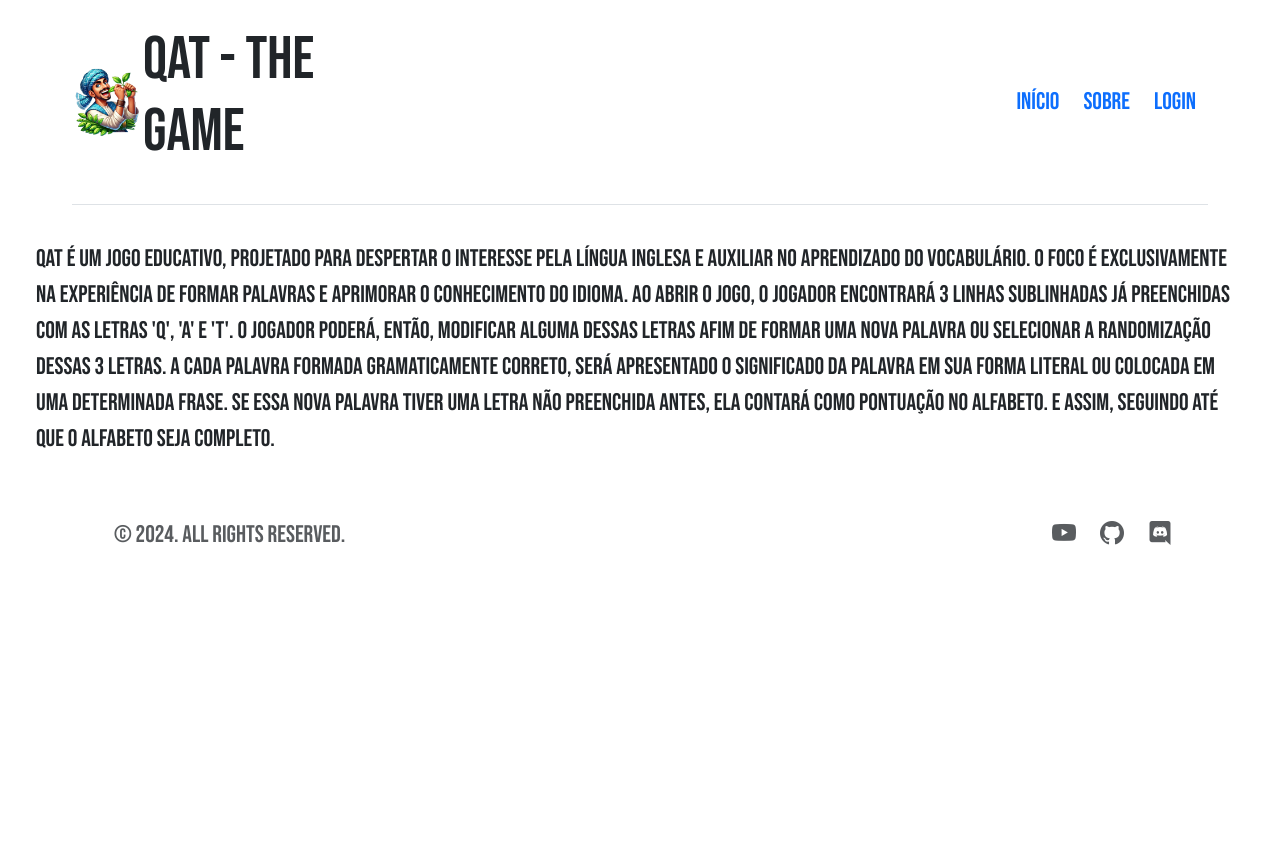
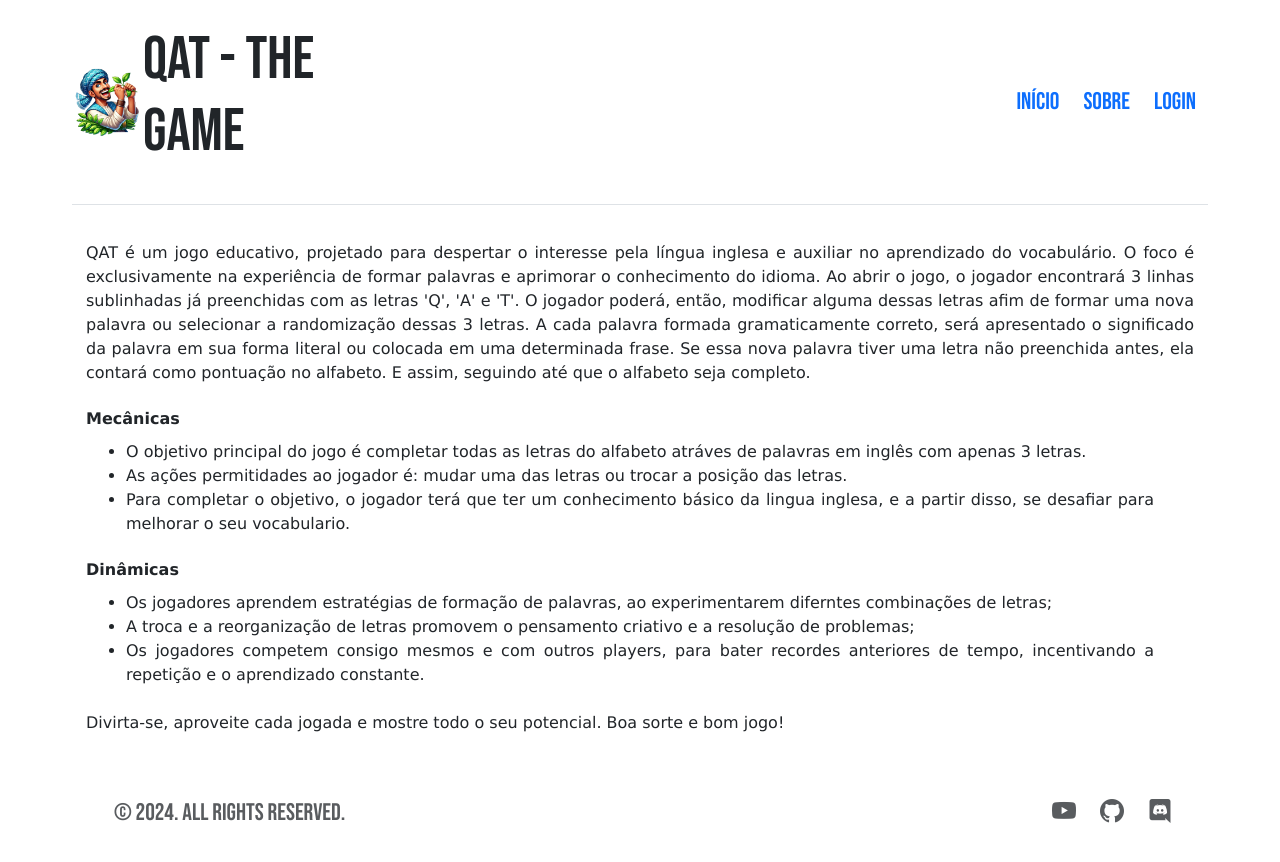
Before and after one commit to carlocoradini/qat-game, a React (Create React App) app: page /detail in a window 1280 px wide. Shown: the top 862 px of the page. Before the commit the page ends 800 px from the top, so only its background shows below. Built offline with nearby package versions, Linux system fonts and the light colour scheme; what pexels would draw is missing.

Commit message:
pequenas modificações na tela sobre

```diff
--- a/src/components/Detail.js
+++ b/src/components/Detail.js
@@ -3,7 +3,7 @@ import React from "react";
 const Detail = () => {
   return (
     <div>
-      <p>
+      <p style={styles.text}>
         QAT é um jogo educativo, projetado para despertar o interesse pela
         língua inglesa e auxiliar no aprendizado do vocabulário. O foco é
         exclusivamente na experiência de formar palavras e aprimorar o
@@ -17,8 +17,73 @@ const Detail = () => {
         pontuação no alfabeto. E assim, seguindo até que o alfabeto seja
         completo.
       </p>
+      <h1 style={styles.itemText}>Mecânicas</h1>
+      <ul style={styles.list}>
+        <li style={styles.itemList}>
+          O objetivo principal do jogo é completar todas as letras do alfabeto
+          atráves de palavras em inglês com apenas 3 letras.
+        </li>
+        <li style={styles.itemList}>
+          As ações permitidades ao jogador é: mudar uma das letras ou trocar a
+          posição das letras.
+        </li>
+        <li style={styles.itemList}>
+          Para completar o objetivo, o jogador terá que ter um conhecimento
+          básico da lingua inglesa, e a partir disso, se desafiar para melhorar
+          o seu vocabulario.
+        </li>
+      </ul>
+      <h1 style={styles.itemText}>Dinâmicas</h1>
+      <ul style={styles.list}>
+        <li style={styles.itemList}>
+          Os jogadores aprendem estratégias de formação de palavras, ao
+          experimentarem diferntes combinações de letras;
+        </li>
+        <li style={styles.itemList}>
+          A troca e a reorganização de letras promovem o pensamento criativo e a
+          resolução de problemas;
+        </li>
+        <li style={styles.itemList}>
+          Os jogadores competem consigo mesmos e com outros players, para bater
+          recordes anteriores de tempo, incentivando a repetição e o aprendizado
+          constante.
+        </li>
+      </ul>
+      <p style={styles.text}>
+        Divirta-se, aproveite cada jogada e mostre todo o seu potencial. Boa
+        sorte e bom jogo!
+      </p>
     </div>
   );
 };
 
+const styles = {
+  text: {
+    fontFamily: "Verdana, sans-serif",
+    fontSize: "16px",
+    textAlign: "justify",
+    fontWeight: "normal",
+    paddingLeft: "50px",
+    paddingRight: "50px",
+  },
+  itemText: {
+    fontFamily: "Verdana, sans-serif",
+    fontSize: "16px",
+    textAlign: "justify",
+    fontWeight: "bold",
+    paddingLeft: "50px",
+    paddingRight: "50px",
+  },
+  list: {
+    paddingLeft: "90px",
+    paddingRight: "90px",
+  },
+  itemList: {
+    fontFamily: "Verdana, sans-serif",
+    fontSize: "16px",
+    textAlign: "justify",
+    fontWeight: "normal",
+  },
+};
+
 export default Detail;
```
